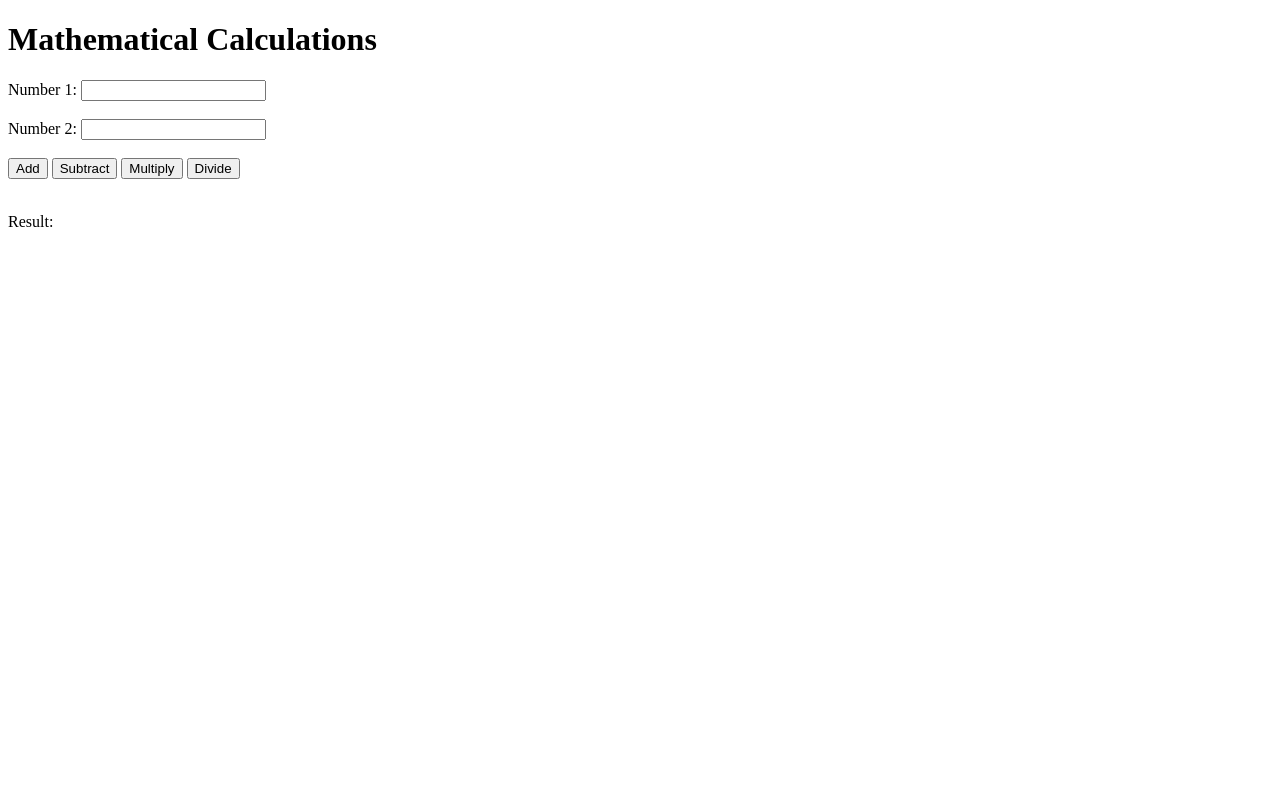
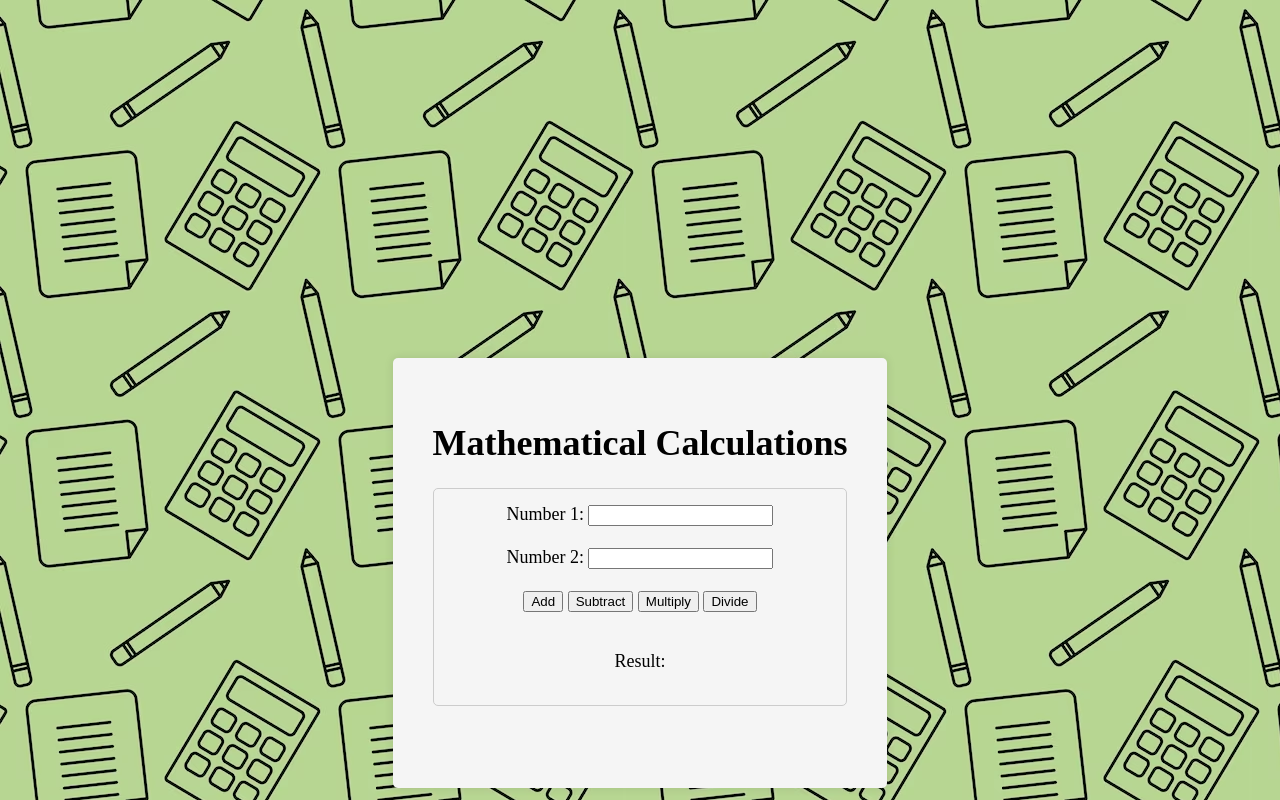
Before and after one commit to MeleGod9/College-Assignments, a plain HTML site: page Assignment 7/index.html in a window 1280 px wide. Shown: the top 800 px of the page. Drawn offline with Linux system fonts and the light colour scheme; files whose address does not match are found by name.

Commit message:
add class and css

```diff
--- a/Assignment 7/index.html
+++ b/Assignment 7/index.html
@@ -6,7 +6,9 @@
     <title>Mathematical Calculations</title>
 </head>
 <body>
+   <div class="container">
     <h1>Mathematical Calculations</h1>
+    <div class="box">
     <form id="calcForm">
         <label for="num1">Number 1:</label>
         <input type="number" id="num1" name="num1"><br><br>
@@ -21,6 +23,10 @@
 
         <p id="result">Result: </p>
     </form>
+    <link rel="stylesheet" href="styles.css">
+    </div>
+    </div>
+
 
     <script>
         function calculate(operation) {
--- /dev/null
+++ b/Assignment 7/styles.css
@@ -0,0 +1,27 @@
+body {
+    background-image: url("/Users/vivekrao/Documents/College Assignments/Assignment 7/calculator-pencils-background_188544-6127.avif");
+    font: 1em sans-serif size ;
+    color:black;
+    font-size: large;
+    justify-items: center;
+    align-content: center;
+    padding: 350px;
+
+}
+h1 {
+    background-color: whitesmoke;
+    padding: auto;
+}
+.container {
+    background: whitesmoke;
+    padding: 40px;
+    height: 350px;
+    border-radius: 5px;
+    box-shadow: 0 0 10px rgba(0, 0, 0, 0.1);
+    text-align: center;
+}
+.box {
+    padding: 15px;
+    border: 1px solid #ccc; /* Optional: Add a border to the inner box */ border-radius: 5px;
+    margin-top: 20px; /* Space from the heading */
+}
```
Also changed, not shown: Assignment 7/calculator-pencils-background_188544-6127.avif (added).
